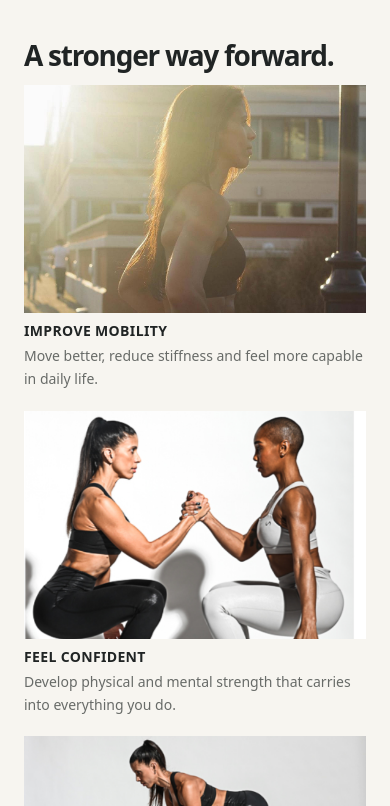
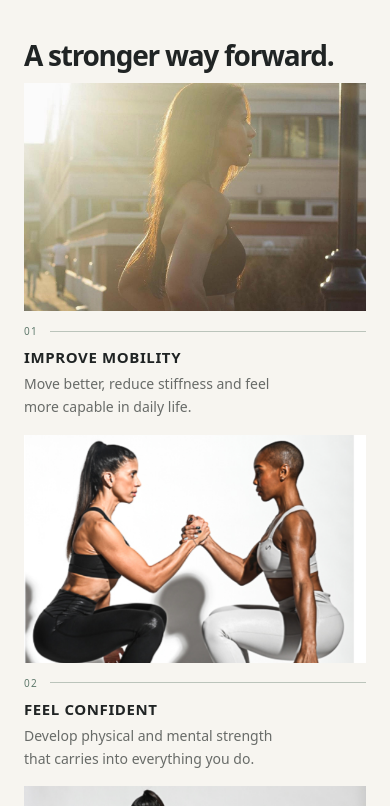
Before and after one commit to Fitness-Platform/fitness-web, a React (Vite) app: page / in a window 390 px wide. Shown: the part 1978-2784 px from the top of the page. Built offline with nearby package versions, Linux system fonts and the light colour scheme; no server answers.

Commit message:
fix(home): refine philosophy editorial treatment

```diff
--- a/src/features/public/components/HomePhilosophy.tsx
+++ b/src/features/public/components/HomePhilosophy.tsx
@@ -38,7 +38,7 @@ export default function HomePhilosophy() {
       aria-labelledby="approach-title"
       className={`${container} scroll-mt-6 py-5 md:py-8`}
     >
-      <div className="mb-3 md:mb-4">
+      <div className="mb-2.5 md:mb-3">
         <h2
           id="approach-title"
           className="text-[1.75rem] font-semibold md:text-3xl leading-tight tracking-[-0.045em] lg:text-4xl"
@@ -46,8 +46,8 @@ export default function HomePhilosophy() {
           A stronger way forward.
         </h2>
       </div>
-      <div className="grid gap-5 md:grid-cols-3 md:gap-4">
-        {stories.map((story) => (
+      <div className="grid gap-4 md:grid-cols-3">
+        {stories.map((story, index) => (
           <article key={story.title}>
             <img
               src={story.image}
@@ -59,12 +59,20 @@ export default function HomePhilosophy() {
               style={{ objectPosition: story.position }}
               className="aspect-[3/2] w-full object-cover md:aspect-[4/3]"
             />
-            <h3 className="mt-2 text-sm font-semibold uppercase tracking-wide">
-              {story.title}
-            </h3>
-            <p className="mt-1 max-w-sm text-sm leading-relaxed text-muted-foreground">
-              {story.copy}
-            </p>
+            <div className="pt-3">
+              <div aria-hidden="true" className="flex items-center gap-3 text-[#607A6D]">
+                <span className="shrink-0 text-[10px] font-medium leading-4 tracking-[0.14em]">
+                  {String(index + 1).padStart(2, "0")}
+                </span>
+                <span className="min-w-0 flex-1 border-t border-[#607A6D]/40" />
+              </div>
+              <h3 className="mt-2 text-[15px] font-bold uppercase leading-5 tracking-[0.04em]">
+                {story.title}
+              </h3>
+              <p className="mt-1.5 max-w-[32ch] text-sm leading-relaxed text-muted-foreground">
+                {story.copy}
+              </p>
+            </div>
           </article>
         ))}
       </div>
```
